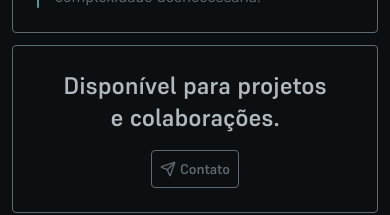
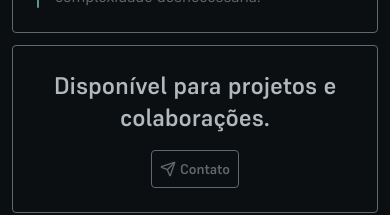
Before and after one commit to gusvsconcelos/portfolio, a React (Vite) app: page / in a window 390 px wide. Shown: the part 3672-3887 px from the top of the page. Built offline with nearby package versions, Linux system fonts and the light colour scheme.

Commit message:
refactor: fix contact CTA and footer alignment on small screens

```diff
--- a/src/components/layout/Contact.tsx
+++ b/src/components/layout/Contact.tsx
@@ -5,7 +5,7 @@ export default function Contact() {
   return (
     <section className="flex flex-col items-center gap-4 p-6 rounded-sm border-solid border border-fg-2">
       {/*Call-to-action*/}
-      <h2 className="w-68 sm:w-80 text-center text-2xl font-semibold text-fg-1">
+      <h2 className="max-w-80 text-center text-2xl font-semibold text-fg-1">
         Disponível para projetos e colaborações.
       </h2>
 
--- a/src/components/layout/Footer.tsx
+++ b/src/components/layout/Footer.tsx
@@ -1,6 +1,6 @@
 export default function Footer() {
   return (
-    <footer className="m-auto p-6">
+    <footer className="m-auto p-6 text-center">
       <a
         href="https://www.linkedin.com/in/gusvsconcelos/"
         target="_blank"
```
